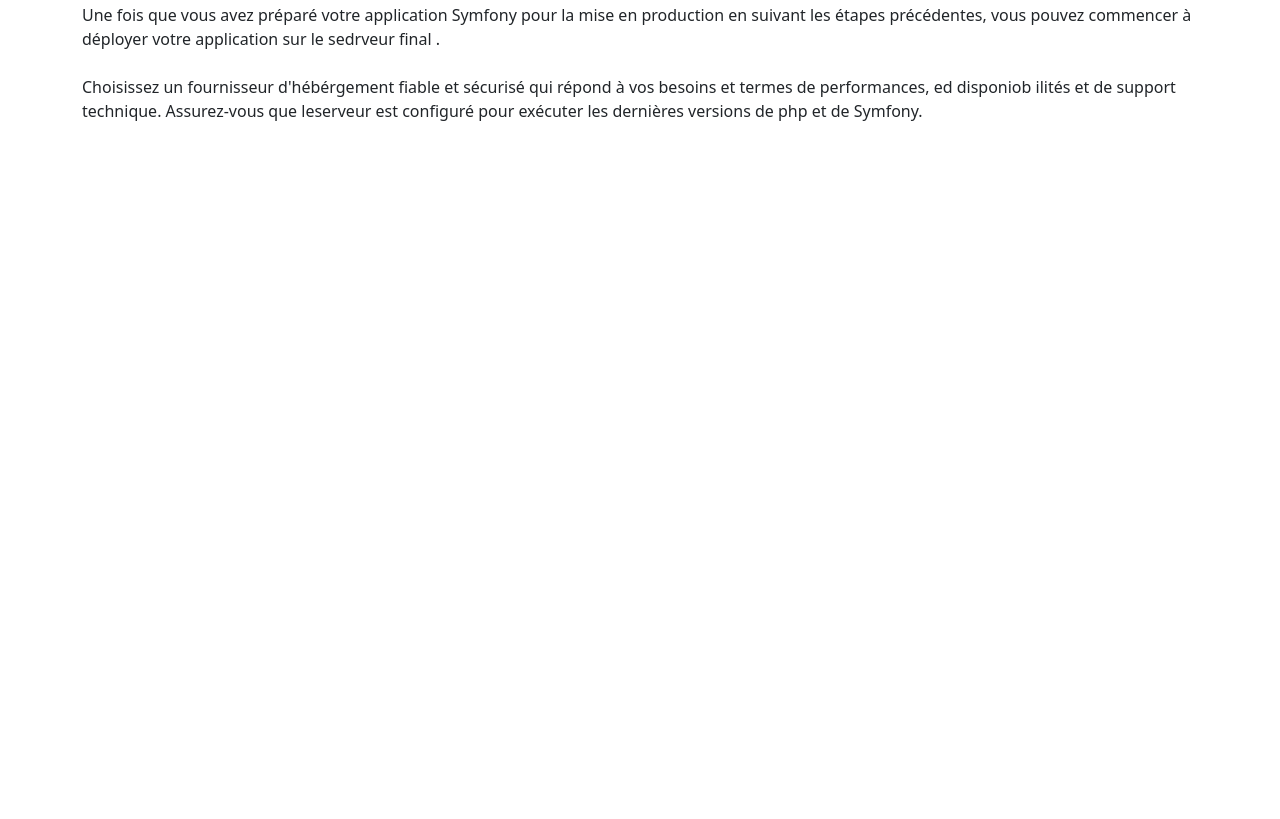
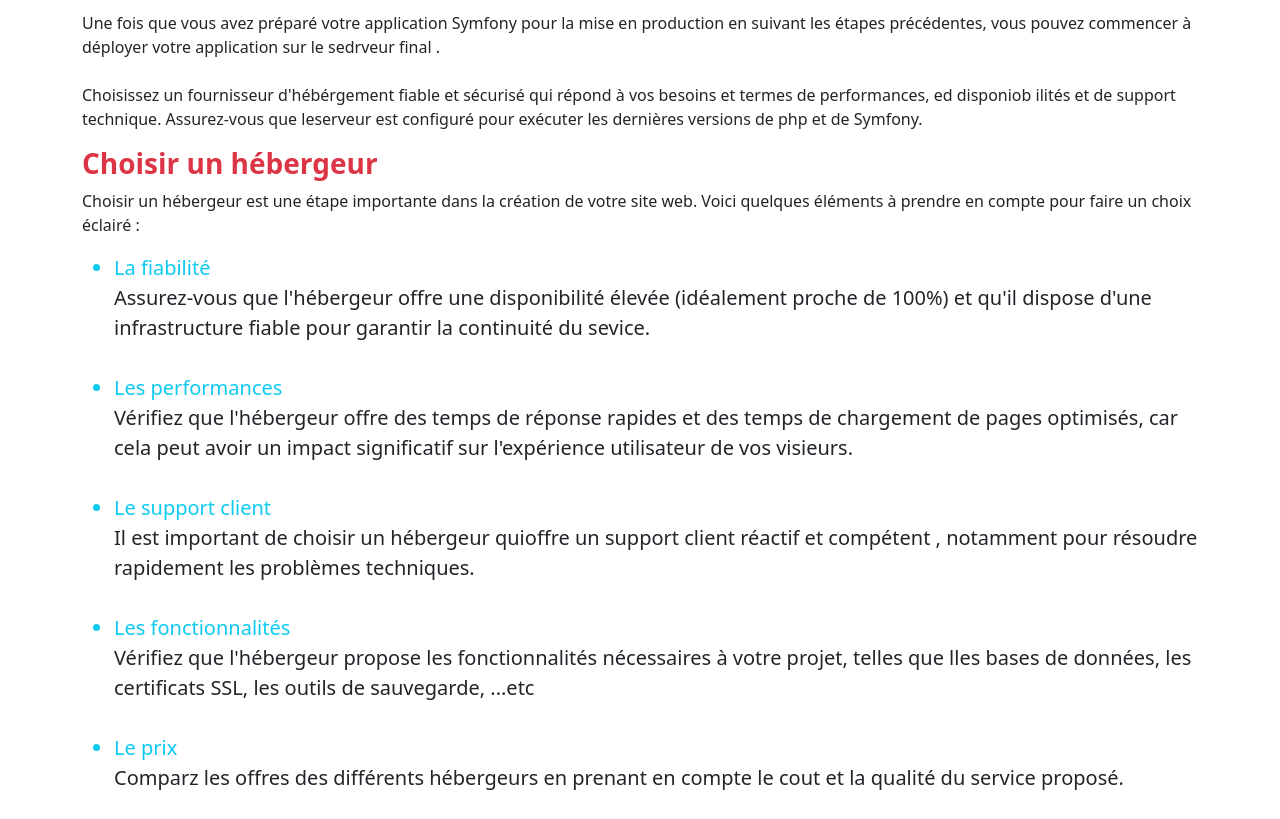
Before and after one commit to akkramm00/D-ployer-son-site-Symfony-en-production, a plain HTML site: page Production.html in a window 1280 px wide. Shown: the part 133-952 px from the top of the page. Before the commit the page ends 800 px from the top, so only its background shows below. Drawn offline with Linux system fonts and the light colour scheme.

Commit message:
add ingredients for best choise a efficient hebergeur

```diff
--- a/Production.html
+++ b/Production.html
@@ -24,9 +24,37 @@
     <div class="row">
       <div class="col">
         <h1 class="mt-4 text-info">Mise en production de votre application Symfony</h1>
+      </p>
         Une fois que vous avez préparé votre application Symfony pour la mise en production en suivant les étapes précédentes, vous pouvez commencer à déployer votre application sur le sedrveur final . <br><br>
 
         Choisissez un fournisseur d'hébérgement fiable et sécurisé qui répond à vos besoins et termes de performances, ed disponiob ilités et de support technique. Assurez-vous que leserveur est configuré pour exécuter les dernières versions de php et de Symfony.
+      <p>
+        <h3 class="text-danger fw-bold">Choisir un hébergeur </h3>
+        <p>
+          Choisir un hébergeur est une étape importante dans la création de votre site web. Voici quelques éléments à prendre en compte pour faire un choix éclairé :
+          <ul class="text-info fs-5">
+            <li>La fiabilité</li>
+            <section class="fs-5 text-dark">Assurez-vous que l'hébergeur offre une disponibilité élevée (idéalement proche de 100%) et qu'il dispose d'une infrastructure fiable pour garantir la continuité du sevice.</section>
+            <br>
+
+            <li>Les performances</li>
+            <section class="text-dark">Vérifiez que l'hébergeur offre des temps de réponse rapides et des temps de chargement de pages optimisés, car cela peut avoir un impact significatif sur l'expérience utilisateur de vos visieurs.</section>
+            <br>
+            <li>Le support client</li>
+            <section class="text-dark">Il est important de choisir un hébergeur quioffre un support client réactif et compétent , notamment pour résoudre rapidement les problèmes techniques.</section> <br>
+            <li>Les fonctionnalités</li>
+            <section class="text-dark">Vérifiez que l'hébergeur propose les fonctionnalités nécessaires à votre projet, telles que lles bases de données, les certificats SSL, les outils de sauvegarde, ...etc</section> <br>
+
+            <li>Le prix</li>
+            <section class="text-dark">Comparz les offres des différents hébergeurs en prenant en compte le cout et la qualité du service proposé.</section> <br>
+            <li>Les avis des utilisateurs</li>
+            <section class="text-dark"> N'hésitez pas à consulter les avis et les retours d'expérience d'autres utilisateurs pour vous faire une idée de la qualité de service de l'hébergeur.</section>
+          </ul>
+        <br><br>
+
+        En prenant en compte ces critères, vous devriez être en mesure de choisir un hébergeur fiable et adapté à vos besoins.
+        </p>
+
       </div>
     </div>
   </main>
```
